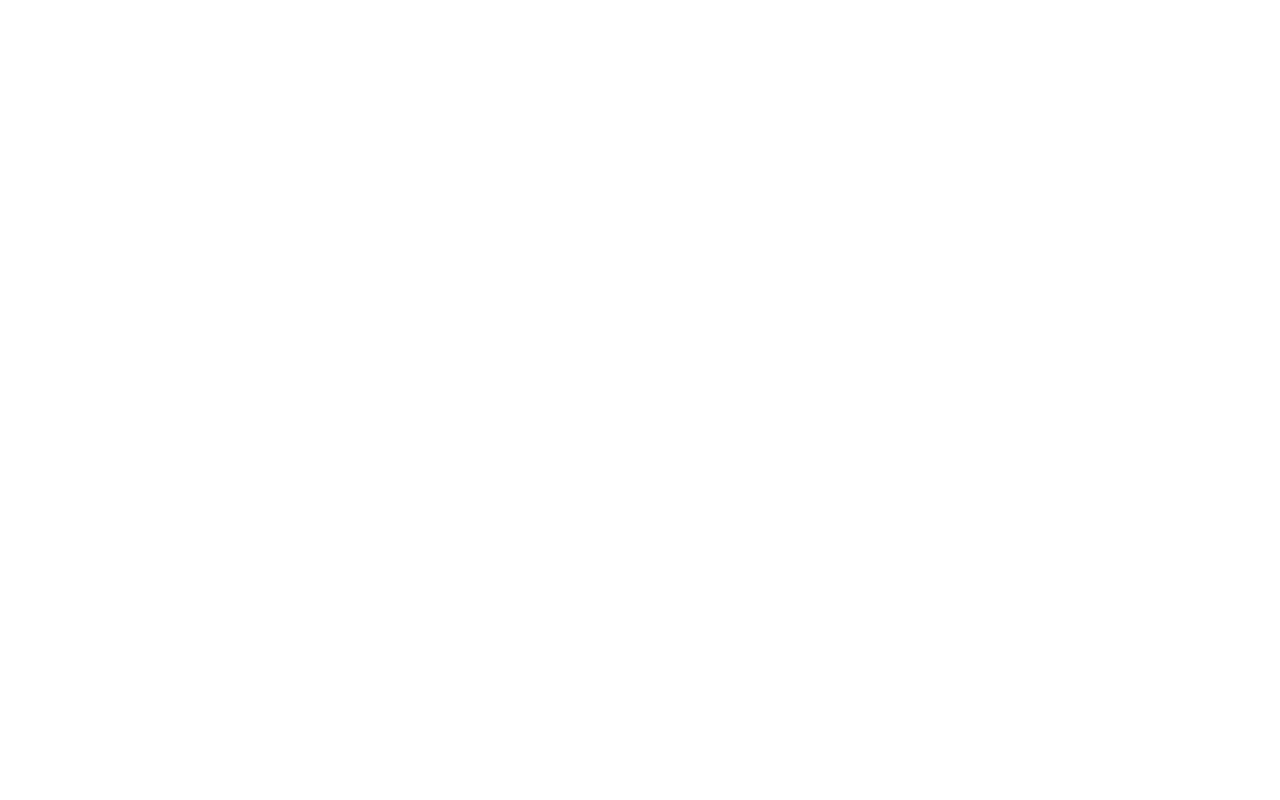
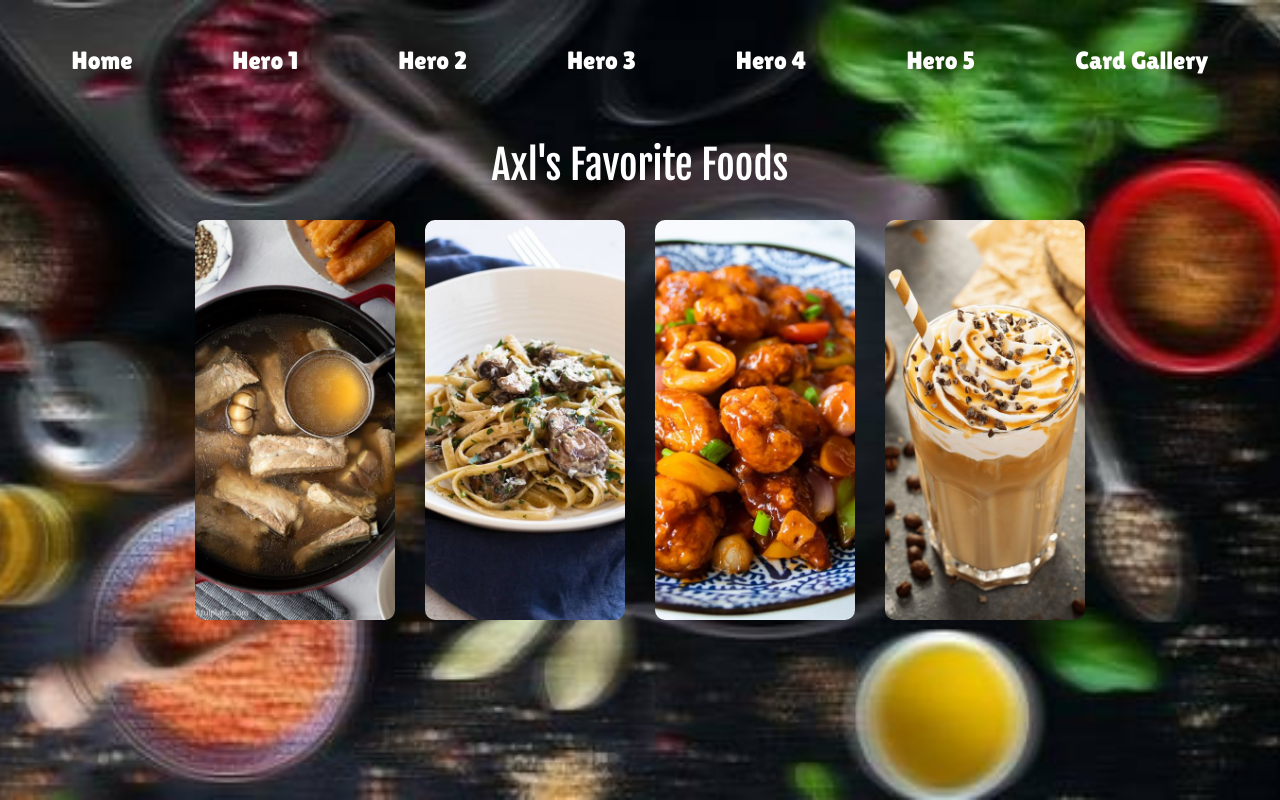
Before and after one commit to nicollechoy/WD-HandsOn2-Choy, a plain HTML site: page pages/hero2/index.html in a window 1280 px wide. Drawn offline with Linux system fonts and the light colour scheme; the site is published under a folder, as on GitHub Pages, so addresses that start at the root find nothing.

Commit message:
fix(hero and card gallery) fixed img link

```diff
--- a/pages/card-gallery/assets/css/style.css
+++ b/pages/card-gallery/assets/css/style.css
@@ -262,19 +262,19 @@ h1{
 }
 
 .card1 {
-    background-image: url(/pages/hero2/assets/img/bakute.jpg);
+    background-image: url(../img/bakute.jpg);
 }
 
 .card2 {
-    background-image: url(/pages/hero2/assets/img/trufflepasta.jpg);
+    background-image: url(../img/trufflepasta.jpg);
 }
 
 .card3 {
-    background-image: url(/pages/hero2/assets/img/sweetnsourpork.jpg);
+    background-image: url(../img/sweetnsourpork.jpg);
 }
 
 .card4 {
-    background-image: url(/pages/hero2/assets/img/caramelfrappe.jpg);
+    background-image: url(../img/caramelfrappe.jpg);
 }
 
 .card-back1 {
@@ -980,19 +980,19 @@ img1-a {
 }
 
 .card1-a {
-    background-image: url(/pages/hero2/assets/img/bakute.jpg);
+    background-image: url(../img/bakute.jpg);
 }
 
 .card2-a {
-    background-image: url(/pages/hero2/assets/img/trufflepasta.jpg);
+    background-image: url(../img/trufflepasta.jpg);
 }
 
 .card3-a {
-    background-image: url(/pages/hero2/assets/img/sweetnsourpork.jpg);
+    background-image: url(../img/sweetnsourpork.jpg);
 }
 
 .card4-a {
-    background-image: url(/pages/hero2/assets/img/caramelfrappe.jpg);
+    background-image: url(../img/caramelfrappe.jpg);
 }
 
 .card-back1-a {
--- a/pages/hero2/assets/css/style.css
+++ b/pages/hero2/assets/css/style.css
@@ -10,7 +10,7 @@
 }
 
 body {
-    background-image: url(/pages/hero2/assets/img/hero2bg.jpg);
+    background-image: url(../img/hero2bg.jpg);
     background-size: cover;
     background-position: center;
     background-attachment: fixed;
@@ -170,19 +170,19 @@ h1{
 }
 
 .card1 {
-    background-image: url(/pages/hero2/assets/img/bakute.jpg);
+    background-image: url(../img/bakute.jpg);
 }
 
 .card2 {
-    background-image: url(/pages/hero2/assets/img/trufflepasta.jpg);
+    background-image: url(../img/trufflepasta.jpg);
 }
 
 .card3 {
-    background-image: url(/pages/hero2/assets/img/sweetnsourpork.jpg);
+    background-image: url(../img/sweetnsourpork.jpg);
 }
 
 .card4 {
-    background-image: url(/pages/hero2/assets/img/caramelfrappe.jpg);
+    background-image: url(../img/caramelfrappe.jpg);
 }
 
 .card-back1 {
```
